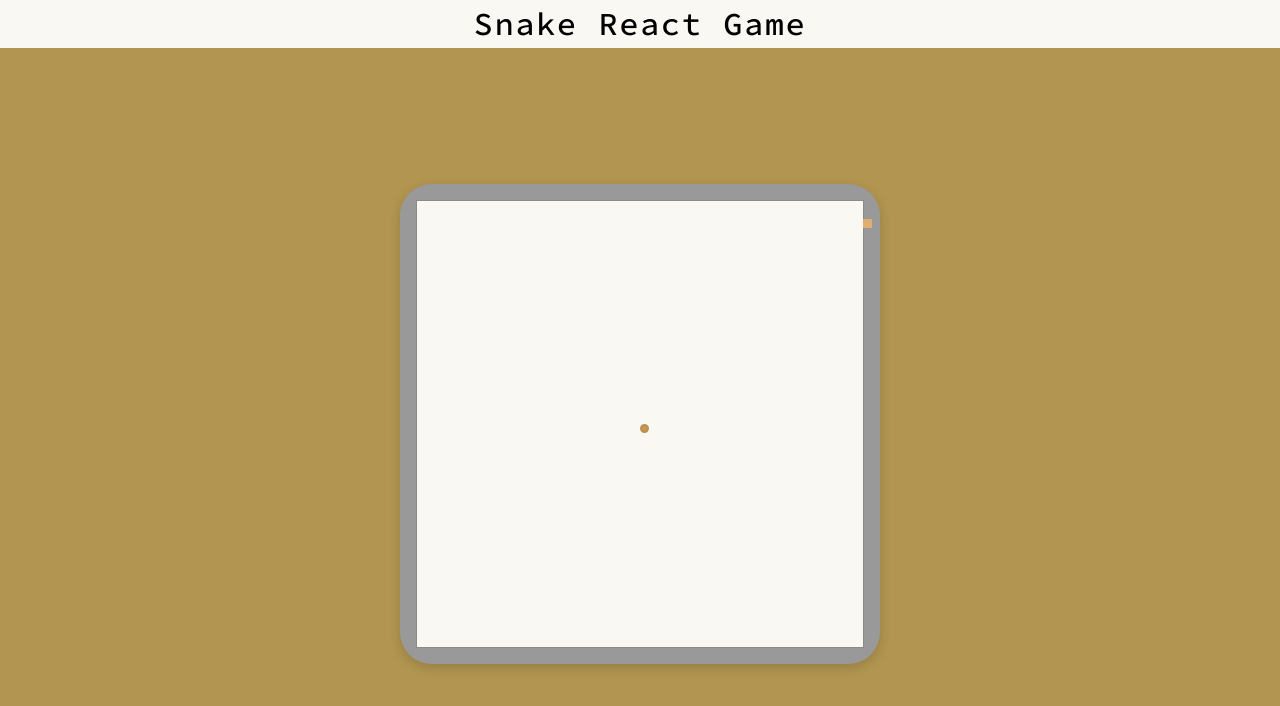
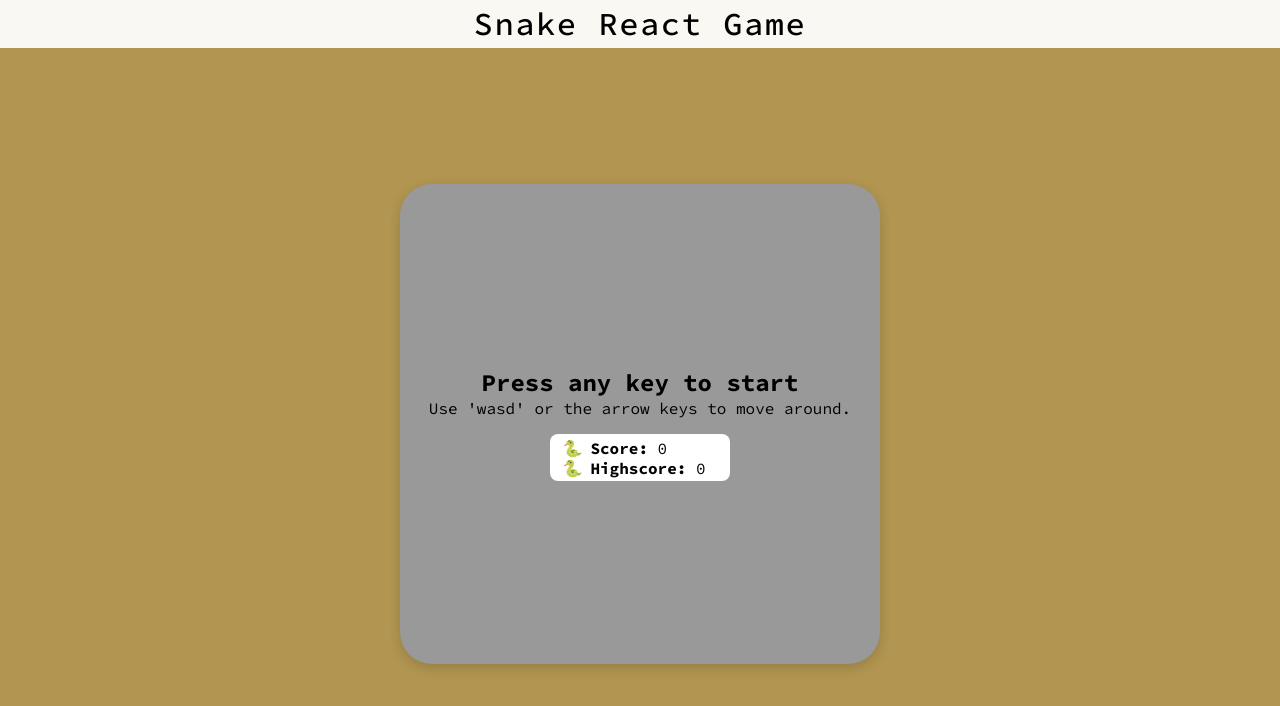
Before and after one commit to mmorganj41/react-snake, a React (Vite) app: page / in a window 1280 px wide. Shown: the top 706 px of the page. Built offline with nearby package versions, Linux system fonts and the light colour scheme.

Commit message:
add menu

```diff
--- a/src/App.tsx
+++ b/src/App.tsx
@@ -6,6 +6,7 @@ import SnakeItem from './components/SnakeItem/SnakeItem';
 
 import './App.css'
 import Header from './components/Header/Header';
+import Menu from './components/Menu/Menu';
 
 export type Direction = 'right' | 'left' | 'up' | 'down';
 type SnakeSegment = [number, number];
@@ -18,6 +19,7 @@ interface State {
   direction: Direction,
   snake: Snake,
   speed: number,
+  highScore: number,
 }
 
 const movementDictionary = {
@@ -33,6 +35,7 @@ const initialState: State = {
   direction: 'right',
   snake: [[2,2]],
   speed: 100,
+  highScore: 0,
 }
 
 export default function App() {
@@ -92,10 +95,13 @@ export default function App() {
     <Header />
     <div className="App">
       <div className="container">
+        {state.game ?
         <div className='game'>
           <SnakeItem snake={state.snake} speed={state.speed} direction={state.direction}/>
           <FoodItem food={state.food}/>
-        </div>
+        </div> :
+        <Menu score={state.snake.length-1} highScore={state.highScore}/>
+        }
       </div>
     </div>
     </>
--- /dev/null
+++ b/src/components/Menu/Menu.css
@@ -0,0 +1,30 @@
+.Menu {
+    display: flex;
+    flex-direction: column;
+    justify-content: center;
+    align-items: center;
+}
+
+.Menu h1 {
+    text-transform: capitalize;
+}
+
+.Menu .score {
+    display: flex;
+    justify-content: center;
+    align-items: center;
+    list-style: '🐍';
+    background-color: white;
+    border-radius: .5rem;
+    padding: .2rem 1.5rem;
+    margin-top: 1rem;
+}
+
+ul {
+    list-style: inherit;
+}
+
+ul > li {
+    margin-left: .5rem;
+    padding-left: .5rem;
+}
--- /dev/null
+++ b/src/components/Menu/Menu.tsx
@@ -0,0 +1,26 @@
+import './Menu.css';
+
+interface Props {
+    score: number,
+    highScore: number,
+}
+
+export default function Menu(props: Props) {
+    let {score, highScore} = props;
+
+    return (<div className='Menu'>
+
+        <h2>Press any key to start</h2>
+        <p>Use 'wasd' or the arrow keys to move around.</p>
+        <div className='score'>
+            <ul>
+                <li>
+                    <strong>Score:</strong> {score}
+                </li>
+                <li>
+                    <strong>Highscore:</strong> {highScore}
+                </li>
+            </ul>
+        </div>
+    </div>)
+}
```
Also changed, not shown: src/components/menu/menu.tsx (deleted).
